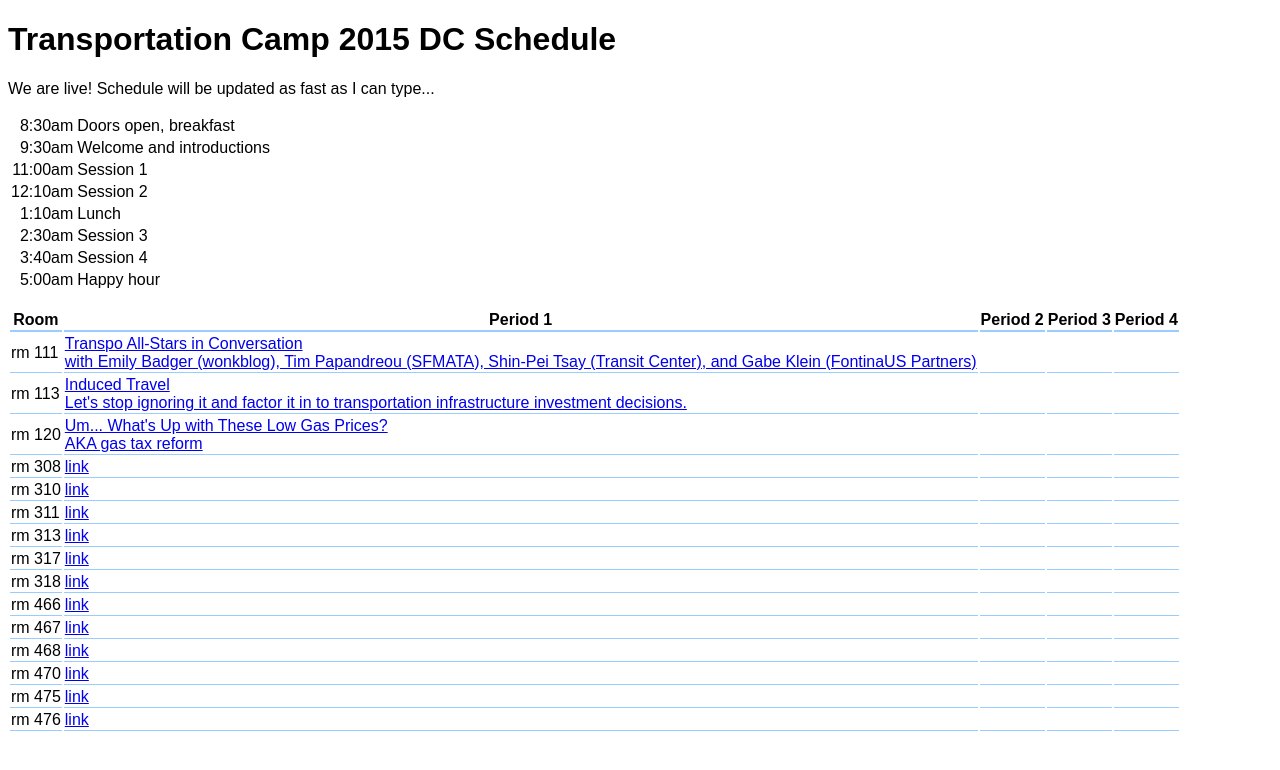
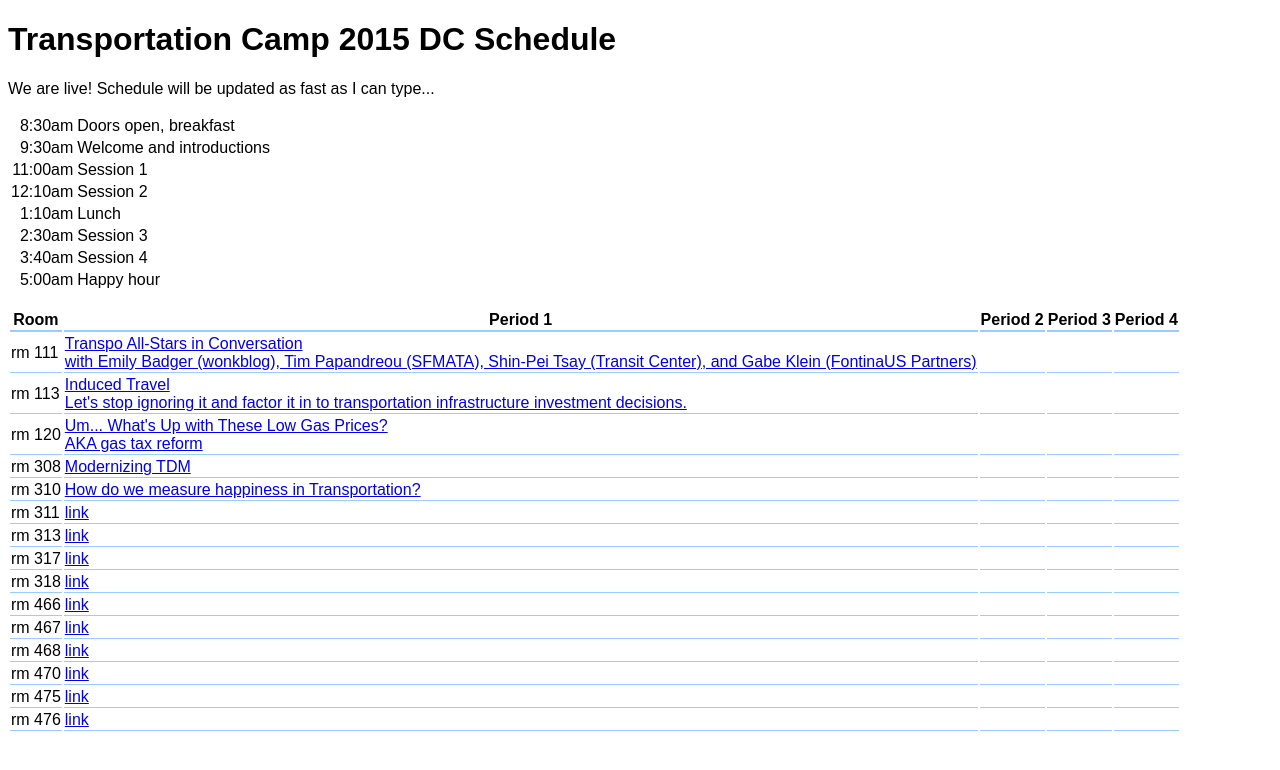
Before and after one commit to transpocamp/transportationcamp.org, a Jekyll site: the page events/dc-2015/schedule.html, which Jekyll copies as it is, in a window 1280 px wide. Shown: the top 770 px of the page. Built offline with Jekyll 4.4.1, drawn with Linux system fonts in a browser that asks for light colours; Markdown is read by kramdown in place of the engine named in the settings.

Commit message:
Update schedule.html

```diff
--- a/events/dc-2015/schedule.html
+++ b/events/dc-2015/schedule.html
@@ -43,8 +43,8 @@
 <tr><td>rm 120</td><td><a href="https://tcamp2015dc.hackpad.com/09F7ZOfiVgZ">Um... What's Up with These Low Gas Prices?<br>
   AKA gas tax reform
 </a></td><td></td><td></td><td></td></tr>
-<tr><td>rm 308</td><td><a href="https://tcamp2015dc.hackpad.com/m0JGpiproJu">link</a></td><td></td><td></td><td></td></tr>
-<tr><td>rm 310</td><td><a href="https://tcamp2015dc.hackpad.com/M4IUTXdKext">link</a></td><td></td><td></td><td></td></tr>
+<tr><td>rm 308</td><td><a href="https://tcamp2015dc.hackpad.com/m0JGpiproJu">Modernizing TDM</a></td><td></td><td></td><td></td></tr>
+<tr><td>rm 310</td><td><a href="https://tcamp2015dc.hackpad.com/M4IUTXdKext">How do we measure happiness in Transportation?</a></td><td></td><td></td><td></td></tr>
 <tr><td>rm 311</td><td><a href="https://tcamp2015dc.hackpad.com/qqNthGdi9wY">link</a></td><td></td><td></td><td></td></tr>
 <tr><td>rm 313</td><td><a href="https://tcamp2015dc.hackpad.com/HoLUI3CbERc">link</a></td><td></td><td></td><td></td></tr>
 <tr><td>rm 317</td><td><a href="https://tcamp2015dc.hackpad.com/BNawsvjvTEb">link</a></td><td></td><td></td><td></td></tr>
```
